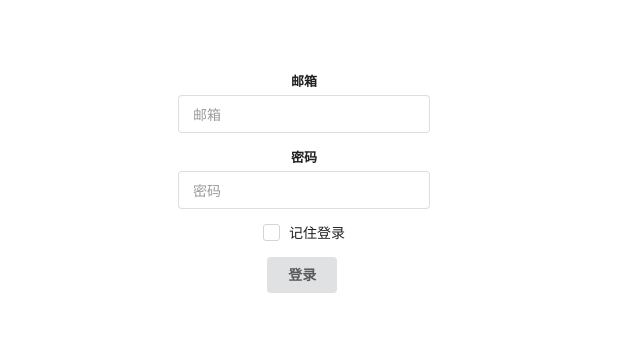
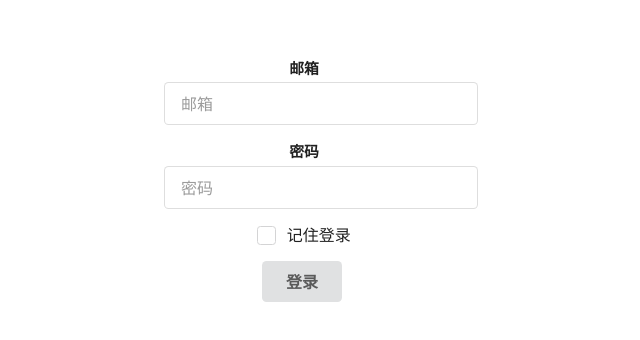
Before and after one commit to dulumao/admin-template, a plain HTML site: page login.html in a window 1280 px wide. Shown: the part 204-544 px from the top of the page, without its empty margins (336-976 px from the left). Drawn offline with Linux system fonts and the light colour scheme; files that its build step writes are made by us from their sources; files whose address does not match are found by name.

Commit message:
Update login.html

```diff
--- a/login.html
+++ b/login.html
@@ -3,7 +3,7 @@
 <head>
     <meta charset="UTF-8">
     <title>登录</title>
-    <link rel="stylesheet" href="../blog-template/dist/semantic.min.css">
+    <link rel="stylesheet" href="/dist/semantic.min.css">
     <link rel="stylesheet" href="css/login.css">
     <script src="../blog-template/dist/semantic.min.js"></script>
 </head>
```
